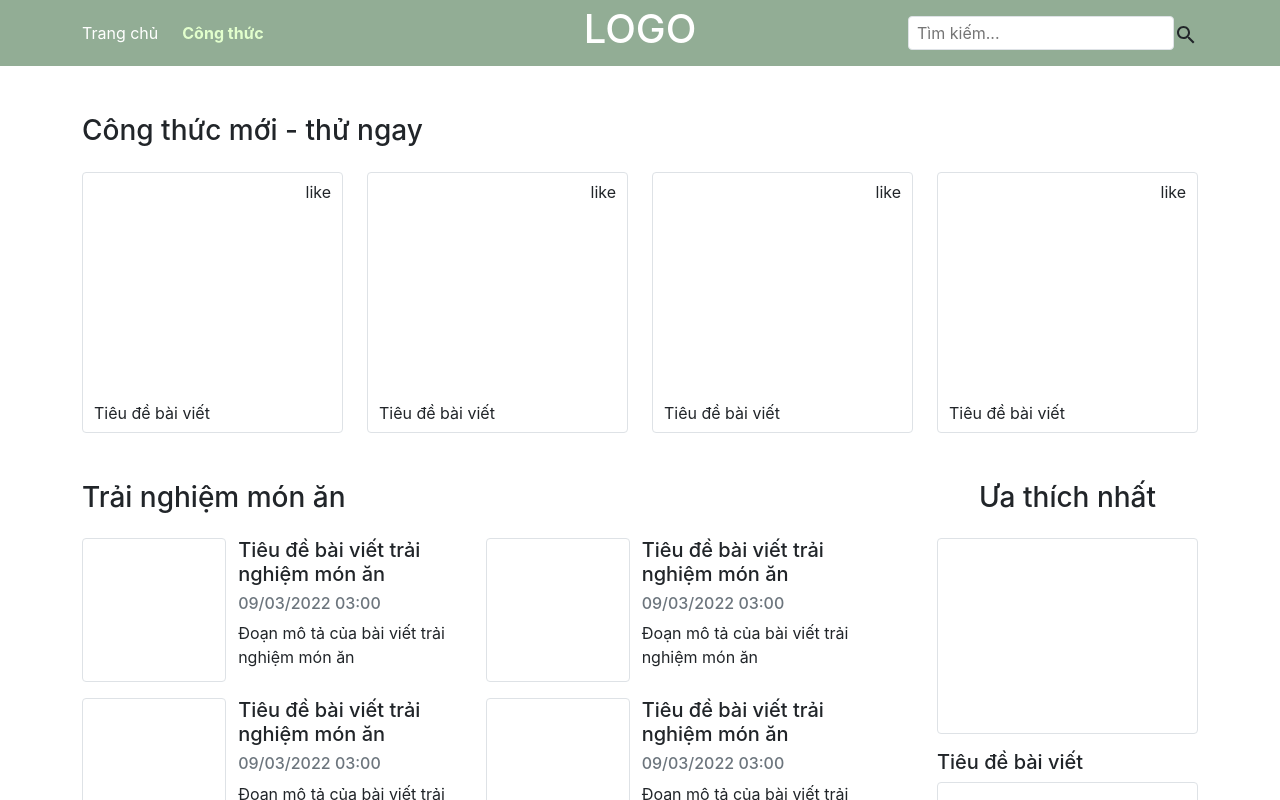
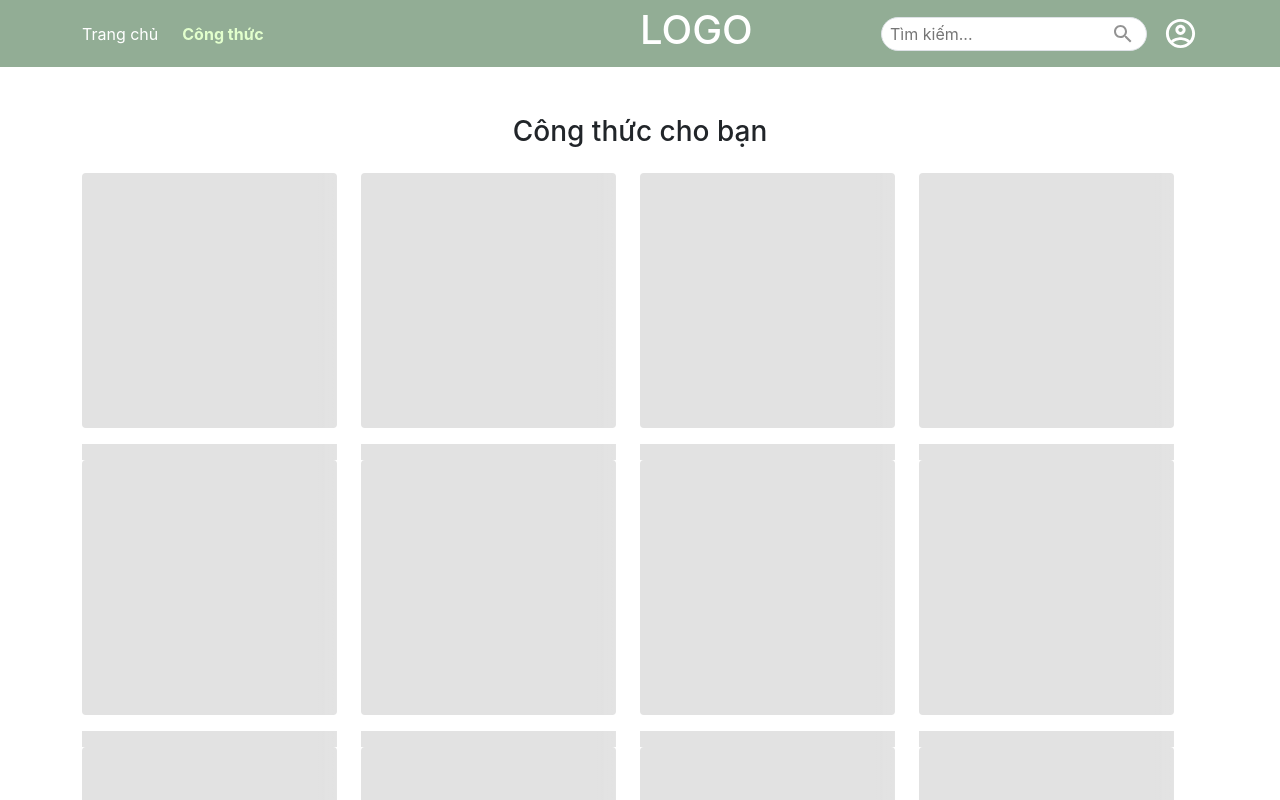
Before and after one commit to DoMinhHieu1997/MindX-Web55-Project, a React (Create React App) app: page /cong-thuc in a window 1280 px wide. Shown: the top 800 px of the page. Built offline with nearby package versions, Linux system fonts and the light colour scheme.

Commit message:
add icons and recipes page

```diff
--- a/src/App.js
+++ b/src/App.js
@@ -5,6 +5,7 @@ import Home from "./components/Home";
 import Login from "./components/Login";
 import Register from "./components/Register";
 import NotFound from "./components/NotFound";
+import Recipes from "./components/Recipes";
 
 function App() {
   return (
@@ -12,7 +13,7 @@ function App() {
       <Menu />
       <Routes>
         <Route path="/" element={<Home />}/>
-        <Route path="/cong-thuc" element={<Home />}/>
+        <Route path="/cong-thuc" element={<Recipes />}/>
         <Route path="/dang-nhap" element={<Login />}/>
         <Route path="/dang-ky" element={<Register />}/>
         <Route path="*" element={<NotFound />}/>
--- a/src/components/Menu.js
+++ b/src/components/Menu.js
@@ -1,5 +1,6 @@
 import { NavLink } from "react-router-dom";
 import SearchIcon from '@material-ui/icons/Search';
+import AccountIcon from '@material-ui/icons/AccountCircleOutlined';
 
 const Menu = () => {
     return <div className="bg-92AD95 py-3">
@@ -12,12 +13,17 @@ const Menu = () => {
                     <NavLink className="text-white" to="/cong-thuc">Công thức</NavLink>
                 </li>
             </ul>
-            <div className="position-absolute top-50 start-50 translate-middle">
+            <div className="position-absolute top-50 start-50 translate-middle-y">
                 <h1 className="text-white">LOGO</h1>
             </div>
-            <div>
-                <input type="text" placeholder="Tìm kiếm..."  className="rounded border py-1 px-2"/>
-                <SearchIcon />
+            <div className="d-flex align-items-center">
+                <div className="position-relative me-3">
+                    <input type="text" placeholder="Tìm kiếm..."  className="rounded-pill border py-1 px-2"/>
+                    <SearchIcon className="position-absolute top-50 end-0 translate-middle" style={{ color: '#939393'}}/>
+                </div>
+                <div>
+                    <AccountIcon style={{ color: 'white' }} fontSize="large"/>
+                </div>
             </div>
         </div>
     </div>
--- /dev/null
+++ b/src/components/Recipes.js
@@ -0,0 +1,37 @@
+import {useState, useEffect} from "react";
+
+const Recipes = () => {
+  const [list, setList] = useState([]);
+
+
+  return <div className="container py-5">
+    <h3 className="text-center">Công thức cho bạn</h3>
+    <div className="list-recipes row mt-4">
+      <div className="post-loading row">
+        <Skeleton />
+        <Skeleton />
+        <Skeleton />
+        <Skeleton />
+        <Skeleton />
+        <Skeleton />
+        <Skeleton />
+        <Skeleton />
+        <Skeleton />
+        <Skeleton />
+        <Skeleton />
+        <Skeleton />
+      </div>
+    </div>
+  </div>
+}
+
+const Skeleton = () => {
+  return <div className="col-6 col-sm-3 col-md-3">
+    <div className="ratio ratio-1x1 mb-3 rounded overflow-hidden">
+      <div className="position-absolute top-0 bottom-0 start-0 end-0 skeleton"></div>
+    </div>
+    <div className="pb-3 skeleton"></div>
+  </div>
+}
+
+export default Recipes;
--- a/src/index.css
+++ b/src/index.css
@@ -4,6 +4,7 @@ body {
     "Droid Sans", "Helvetica Neue", sans-serif;
   -webkit-font-smoothing: antialiased;
   -moz-osx-font-smoothing: grayscale;
+  user-select: none;
 }
 code {
   font-family: source-code-pro, Menlo, Monaco, Consolas, "Courier New", monospace;
@@ -40,3 +41,34 @@ ul {
 .return-to-home-btn.MuiButton-containedPrimary:hover {
   color: white !important;
 }
+.skeleton {
+  position: relative;
+  background: #e2e2e2;
+  overflow: hidden;
+}
+.skeleton:after {
+  display: block;
+  content: "";
+  position: absolute;
+  width: 100%;
+  height: 100%;
+  transform: translateX(-100%);
+  background: -webkit-gradient(
+    linear,
+    left top,
+    right top,
+    from(transparent),
+    color-stop(rgba(255, 255, 255, 0.5)),
+    to(transparent)
+  );
+
+  background: linear-gradient(90deg, transparent, rgba(255, 255, 255, 0.4), transparent);
+  animation: loading 1.5s infinite;
+}
+
+/* animation */
+@keyframes loading {
+  100% {
+    transform: translateX(100%);
+  }
+}
```
